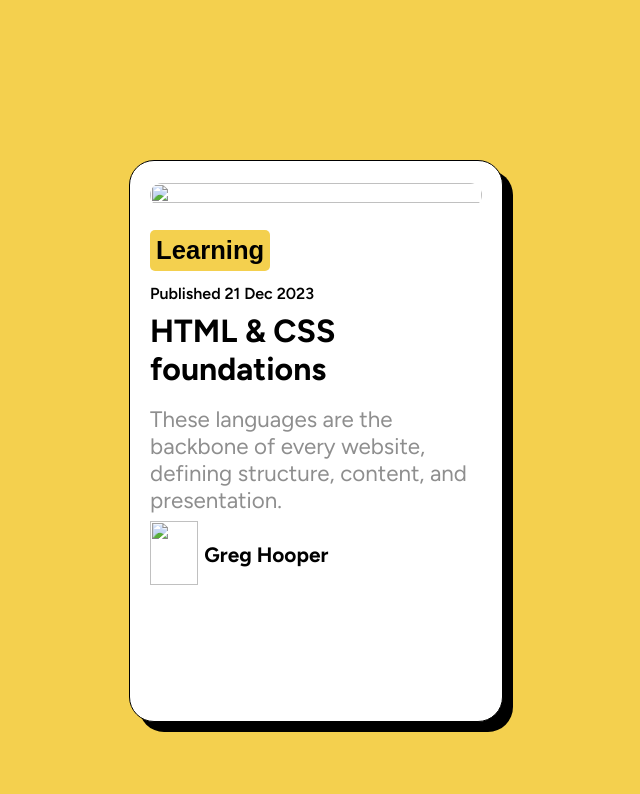
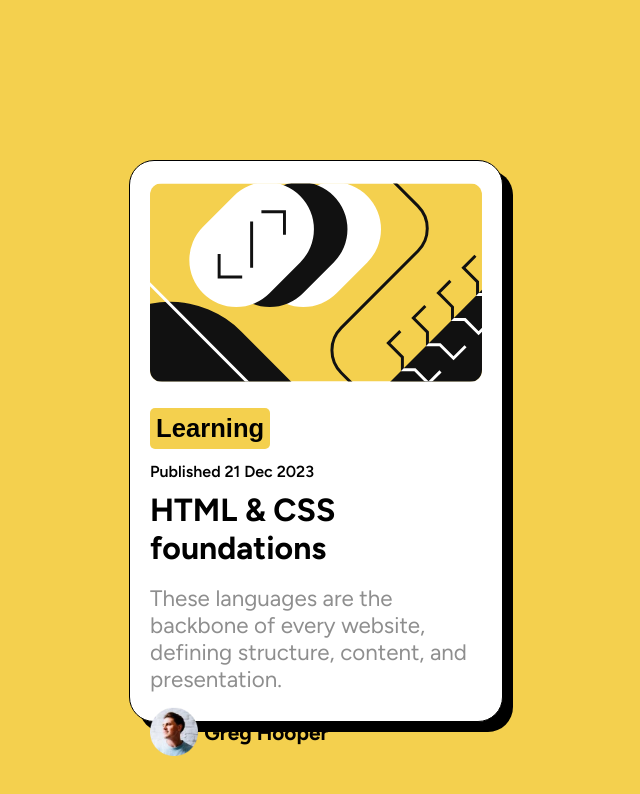
Before and after one commit to komijanimatin1/Blog-preview-card, a plain HTML site: page index.html in a window 1280 px wide. Shown: the whole page, without its empty margins (324-964 px from the left). Drawn offline with Linux system fonts and the light colour scheme.

Commit message:
Add files via upload

```diff
--- a/index.html
+++ b/index.html
@@ -15,7 +15,7 @@
 <div class="box">
   <div class="container">
     <div class="img">
-      <img src="./assets/images/illustration-article.svg">
+      <img src="./illustration-article.svg">
     </div>
     <div class="details">
       <div class="learning">
@@ -30,7 +30,7 @@
       <p>These languages are the backbone of every website, defining structure, content, and presentation.</p>
     </div>
     <div class="writer">
-      <img src="assets/images/image-avatar.webp">
+      <img src="./image-avatar.webp">
     </div>
     <div class="name">
       <span>Greg Hooper</span>
```
